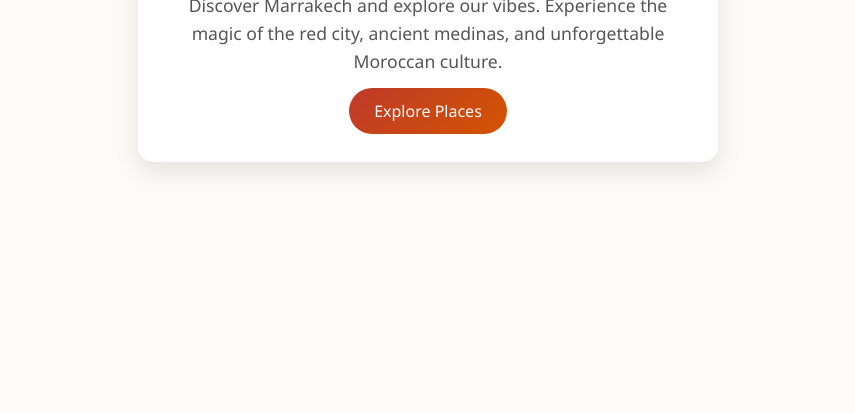
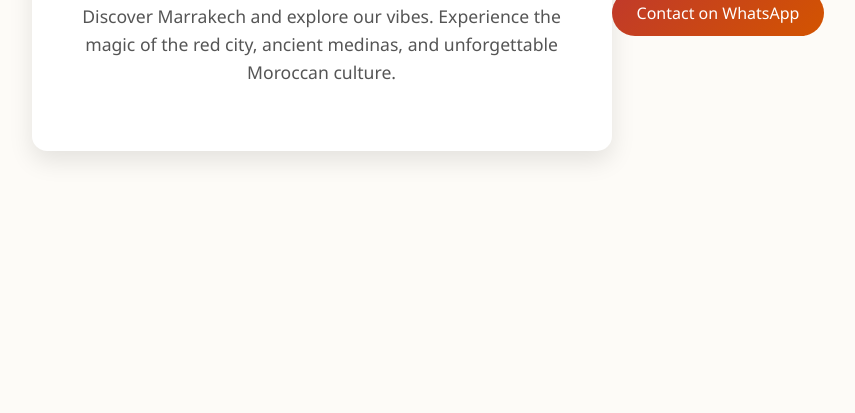
Before and after one commit to noureddineroukeibi/marrakech-tour-guide, a plain HTML site: page index.html in a window 1280 px wide. Shown: the part 387-800 px from the top of the page, without its empty margins (212-1067 px from the left). Drawn offline with Linux system fonts and the light colour scheme.

Commit message:
Add WhatsApp contact button to index.html

```diff
--- a/index.html
+++ b/index.html
@@ -70,8 +70,8 @@
     <div class="card">
         <h1>Marrakech Tour Guide 🌴</h1>
         <p>Discover Marrakech and explore our vibes. Experience the magic of the red city, ancient medinas, and unforgettable Moroccan culture.</p>
-        <a href="#" class="btn">Explore Places</a>
-    </div>
+
+    </div><a href="https://wa.me/212600000000?text=Hello,%20I%20want%20to%20explore%20Marrakech%20tours!" class="btn" target="_blank">Contact on WhatsApp</a>
 
 </body>
 </html>
```
